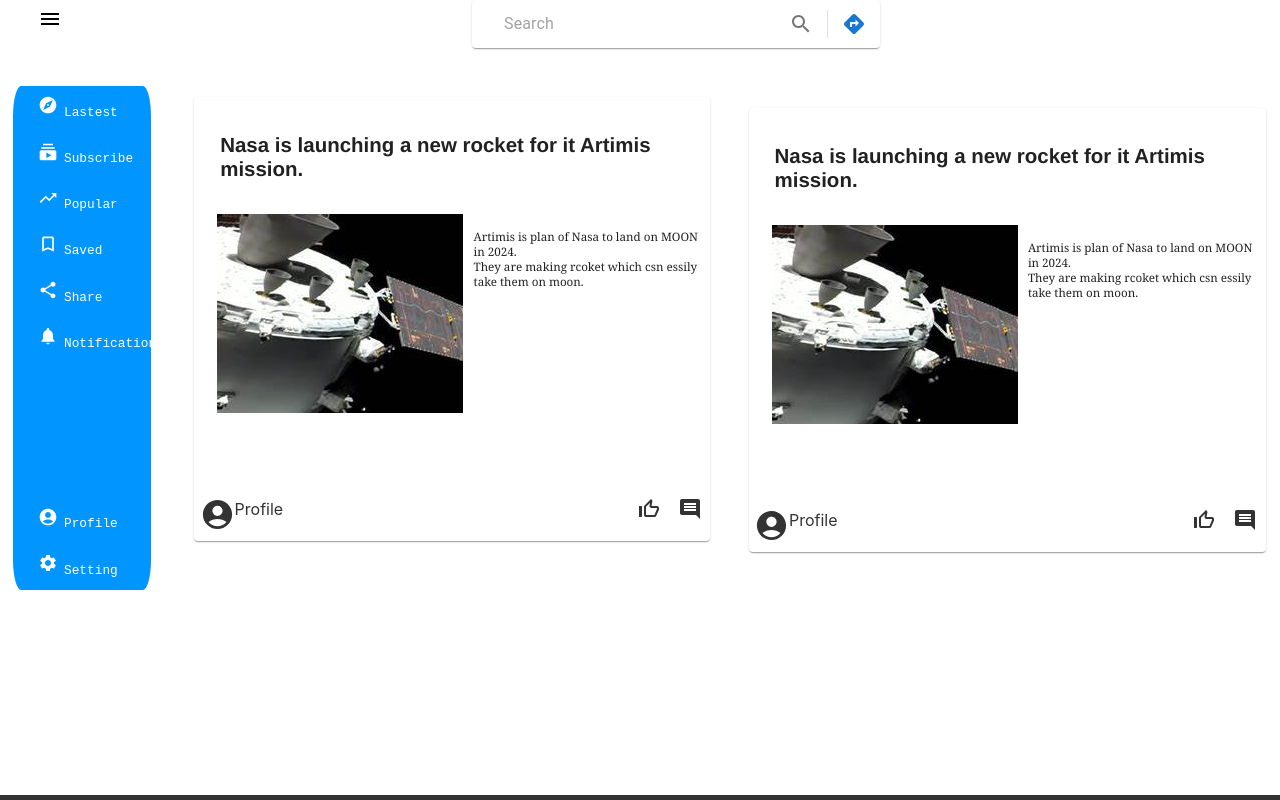
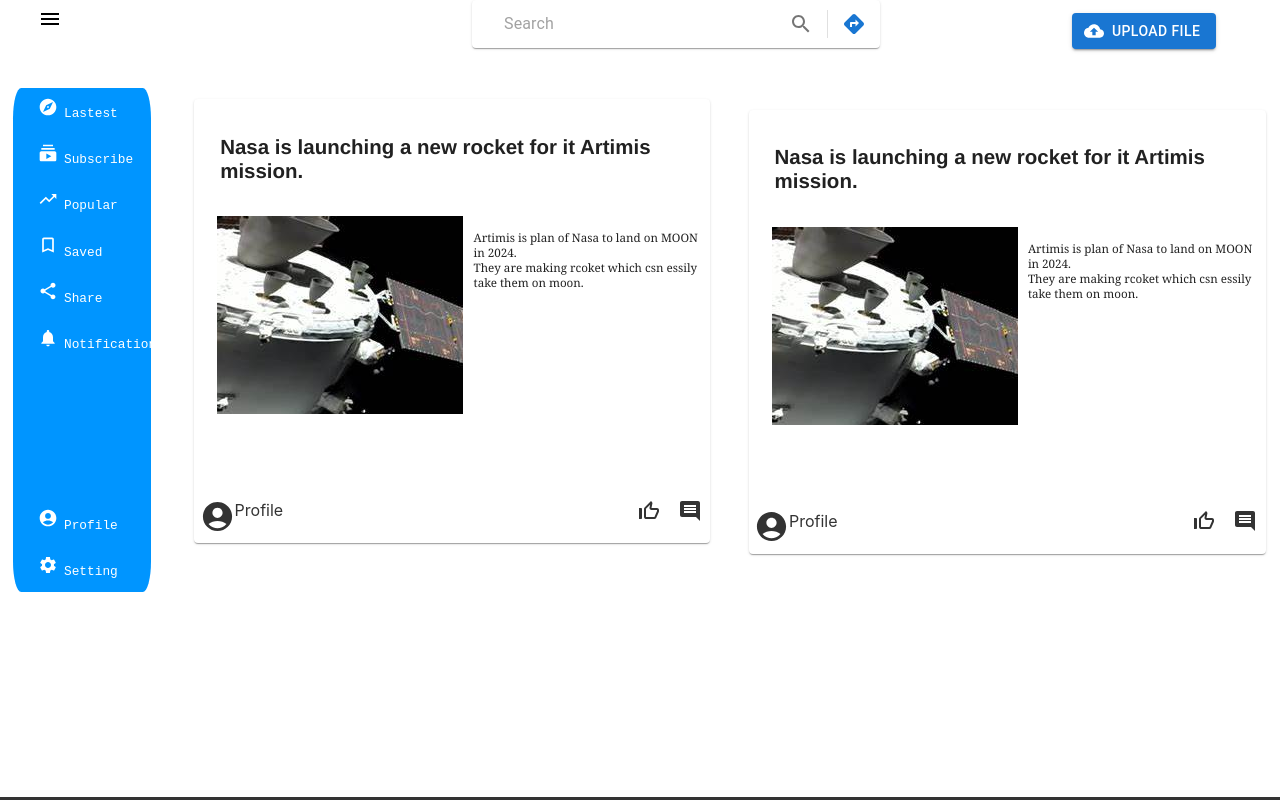
Before and after one commit to Raushankumar-prog/Zealblog, a React (Create React App) app in the folder fronted/: page / in a window 1280 px wide. Shown: the top 800 px of the page. Built offline with nearby package versions, Linux system fonts and the light colour scheme.

Commit message:
making for upload icon

```diff
--- a/fronted/src/Components/header/header.css
+++ b/fronted/src/Components/header/header.css
@@ -22,3 +22,8 @@
             padding-left: 12%;
         }
 }
+
+.right{
+    margin-left:15%;
+    margin-top:1%;
+}
--- a/fronted/src/Components/header/header.js
+++ b/fronted/src/Components/header/header.js
@@ -8,6 +8,23 @@
 import IconButton from '@mui/material/IconButton';
 import SearchIcon from '@mui/icons-material/Search';
 import DirectionsIcon from '@mui/icons-material/Directions';
+//import PostAddIcon from '@mui/icons-material/PostAdd';
+import CloudUploadIcon from '@mui/icons-material/CloudUpload';
+import Button from '@mui/material/Button';
+import { styled } from '@mui/material/styles';
+const VisuallyHiddenInput = styled('input')({
+  clip: 'rect(0 0 0 0)',
+  clipPath: 'inset(50%)',
+  height: 1,
+  overflow: 'hidden',
+  position: 'absolute',
+  bottom: 0,
+  left: 0,
+  whiteSpace: 'nowrap',
+  width: 1,
+});
+
+
 
 const Header = () => {
     return ( <div>
@@ -31,7 +48,13 @@
                           </Paper>
             </div>
             <div className="right">
-                <div> </div>
+
+                <div className='post'>
+               <Button component="label" variant="contained" startIcon={<CloudUploadIcon />}>
+  Upload file
+  <VisuallyHiddenInput type="file" />
+</Button>
+                   </div>
             </div>
           </div>
     </div> );
```
